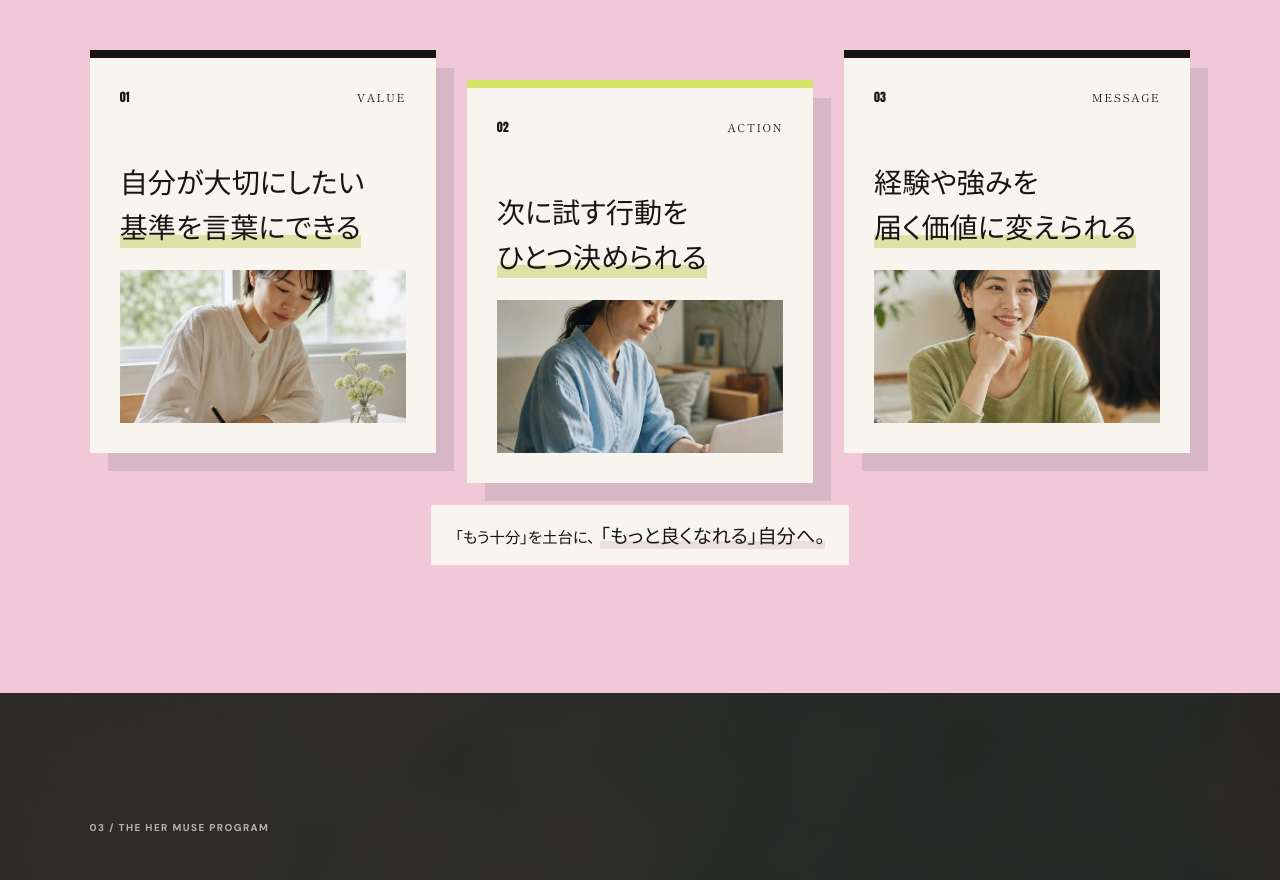
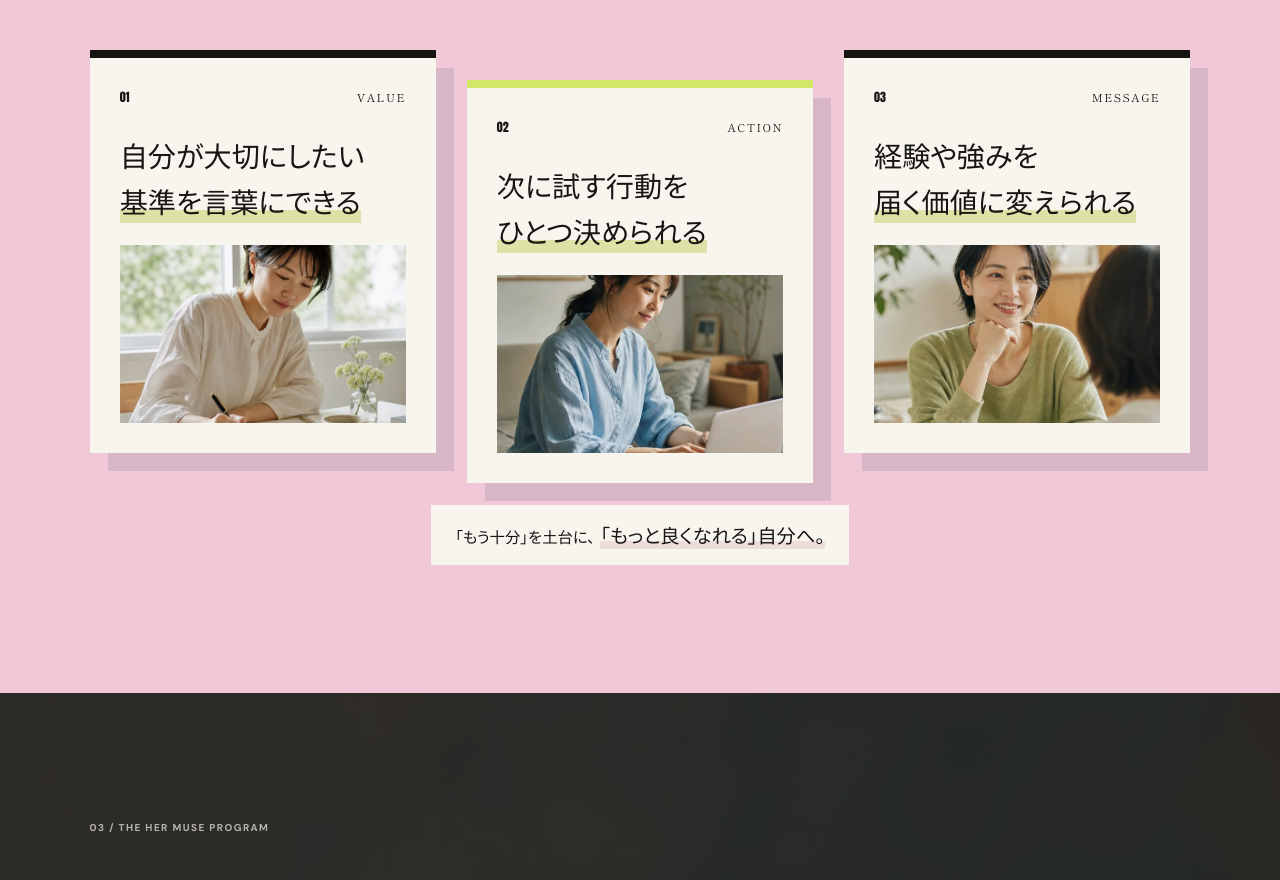
Before and after one commit to hikaru-tell/prego-hermuse-lp, a Next.js app: page / in a window 1280 px wide. Shown: the part 2500-3380 px from the top of the page. Built offline with nearby package versions, Linux system fonts and the light colour scheme; no server answers.

Commit message:
Move outcome card headings upward

```diff
--- a/app/globals.css
+++ b/app/globals.css
@@ -1887,7 +1887,7 @@ button { font: inherit; }
     aspect-ratio: .86 / 1;
   }
   #her-muse-reference-body-v2 .hmr-after-stage strong {
-    margin: clamp(48px, 4vw, 66px) 0 22px;
+    margin: clamp(26px, 2vw, 36px) 0 22px;
   }
   #her-muse-reference-body-v2 .hmr-after-card-photo {
     min-height: 0;
```
